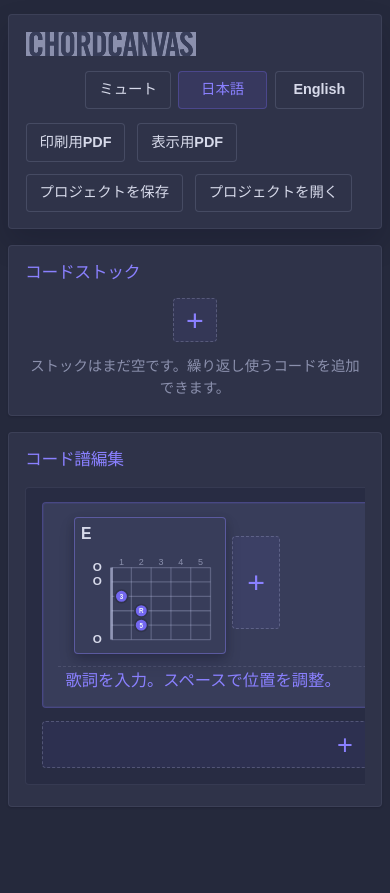
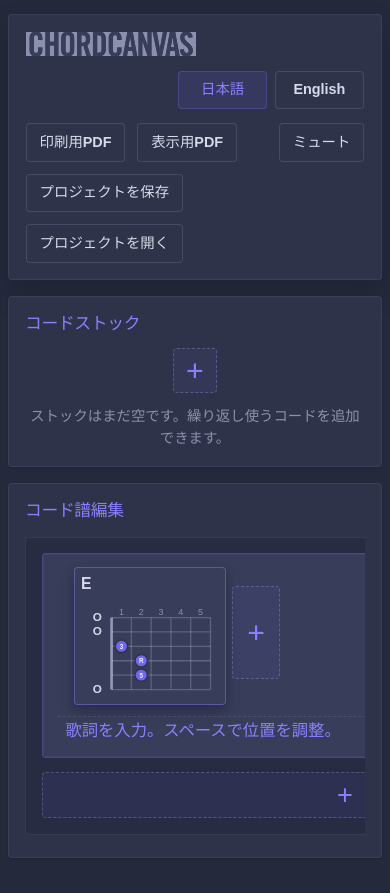
Before and after one commit to m43d4k/chordcanvas, a React (Vite) app: page / in a window 390 px wide. Before the commit the page ends 844 px from the top, so only its background shows below. Built offline with nearby package versions, Linux system fonts and the light colour scheme.

Commit message:
Align mute button with project actions

```diff
--- a/src/App.tsx
+++ b/src/App.tsx
@@ -981,14 +981,6 @@ function App() {
             />
             <span className="visually-hidden">ChordCanvas</span>
           </h1>
-          <div className="hero-header-controls">
-            <button
-              className="secondary-button audio-mute-button"
-              onClick={handleToggleAudioMute}
-              type="button"
-            >
-              {isAudioMuted ? text.unmuteAudio : text.muteAudio}
-            </button>
           <div
             aria-label={text.languageToggleGroupLabel}
             className="language-toggle"
@@ -1010,7 +1002,6 @@ function App() {
             >
               {text.languageEn}
             </button>
-            </div>
           </div>
         </div>
 
@@ -1057,6 +1048,14 @@ function App() {
               type="file"
             />
           </div>
+
+          <button
+            className="secondary-button audio-mute-button"
+            onClick={handleToggleAudioMute}
+            type="button"
+          >
+            {isAudioMuted ? text.unmuteAudio : text.muteAudio}
+          </button>
 
           {appError ? (
             <p className="project-feedback error" role="alert">
--- a/src/index.css
+++ b/src/index.css
@@ -123,15 +123,11 @@ button {
   height: 24px;
 }
 
-.hero-header-controls,
 .language-toggle {
   display: inline-flex;
   flex-wrap: wrap;
   justify-content: flex-end;
   gap: 0.45rem;
-}
-
-.hero-header-controls {
   margin-left: auto;
 }
 
@@ -145,6 +141,8 @@ button {
 
 .hero-actions {
   display: grid;
+  grid-template-columns: minmax(0, 1fr) auto;
+  align-items: start;
   gap: 0.75rem;
   margin-top: 0.9rem;
 }
@@ -156,6 +154,7 @@ button {
 }
 
 .project-feedback {
+  grid-column: 1 / -1;
   margin: 0;
   color: var(--text-soft);
   font-size: 0.92rem;
@@ -382,7 +381,7 @@ button {
   color: var(--accent-ink);
 }
 
-.project-actions button:hover,
+.hero-actions button:hover,
 .generator-actions button:hover,
 .layout-block-toolbar button:hover,
 .stock-card-actions button:hover,
@@ -1722,7 +1721,7 @@ button {
     align-items: stretch;
   }
 
-  .hero-header-controls {
+  .language-toggle {
     width: 100%;
   }
 
```
Lines whose indentation alone changed are shown as unchanged.
